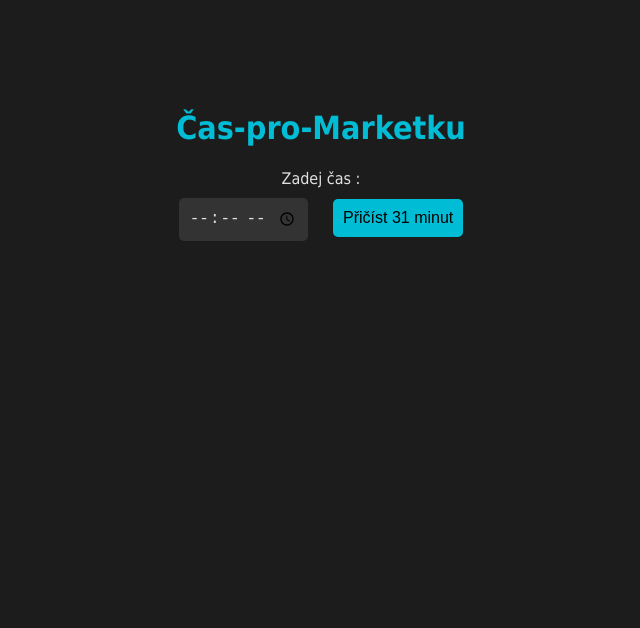
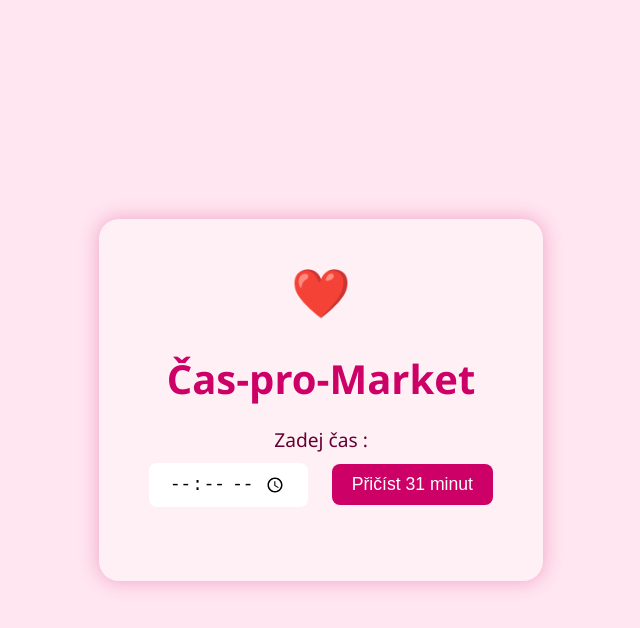
Before and after one commit to Dzejkop75/cas-31, a plain HTML site: page index.html in a window 1280 px wide. Shown: the whole page, without its empty margins (319-959 px from the left). Drawn offline with Linux system fonts and the light colour scheme.

Commit message:
vizual1op

```diff
--- a/index.html
+++ b/index.html
@@ -5,47 +5,80 @@
   <title>Čas-plus-minut</title>
   <style>
     body {
-      background-color: #1c1c1c;
-      color: #e0e0e0;
-      font-family: 'Tahoma', sans-serif;
+      background: #ffe6f0;
+      font-family: 'Segoe UI', sans-serif;
+      margin: 0;
+      padding: 0;
+      display: flex;
+      flex-direction: column;
+      align-items: center;
+      justify-content: center;
+      min-height: 100vh;
+      color: #660033;
+    }
+
+    .container {
       text-align: center;
-      padding-top: 80px;
+      background-color: #fff0f5;
+      padding: 40px;
+      border-radius: 20px;
+      box-shadow: 0 0 20px rgba(204, 0, 102, 0.3);
     }
+
+    .heart {
+      font-size: 3rem;
+      margin-bottom: 10px;
+    }
+
     h1 {
-      color: #00bcd4;
+      font-size: 2.5rem;
+      margin-bottom: 20px;
+      color: #cc0066;
     }
+
+    label {
+      font-size: 1.2rem;
+    }
+
     input, button {
-      font-size: 1rem;
-      padding: 10px;
+      font-size: 1.1rem;
+      padding: 10px 20px;
       margin: 10px;
       border: none;
-      border-radius: 5px;
+      border-radius: 8px;
     }
+
     input {
-      background-color: #333;
-      color: #e0e0e0;
+      background-color: #fff;
     }
+
     button {
-      background-color: #00bcd4;
-      color: black;
+      background-color: #cc0066;
+      color: white;
       cursor: pointer;
+      transition: background-color 0.3s;
     }
+
     button:hover {
-      background-color: #0097a7;
+      background-color: #99004d;
     }
+
     #vysledek {
       margin-top: 20px;
-      font-size: 1.4rem;
+      font-size: 1.5rem;
       font-weight: bold;
     }
   </style>
 </head>
 <body>
-  <h1>Čas-pro-Marketku</h1>
-  <label for="cas">Zadej čas :</label><br>
-  <input type="time" id="cas" />
-  <button onclick="pricist31Minut()">Přičíst 31 minut</button>
-  <p id="vysledek"></p>
+  <div class="container">
+    <div class="heart">❤️</div>
+    <h1>Čas-pro-Market</h1>
+    <label for="cas">Zadej čas :</label><br>
+    <input type="time" id="cas" />
+    <button onclick="pricist31Minut()">Přičíst 31 minut</button>
+    <p id="vysledek"></p>
+  </div>
   <script src="script.js"></script>
 </body>
 </html>
```
